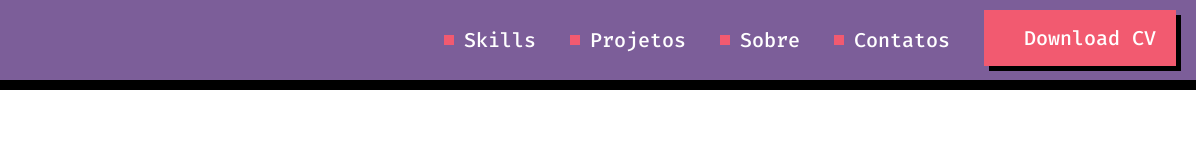
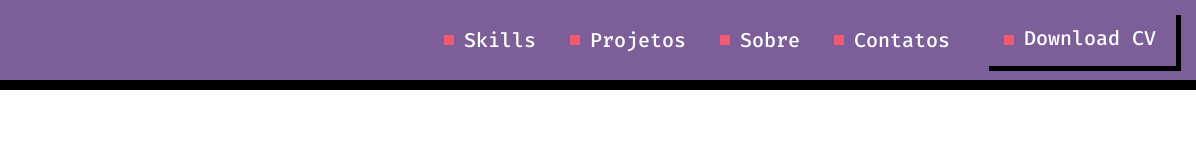
Before and after one commit to joaoggp/portfolio-joao, a plain HTML site: page index.html in a window 1280 px wide. Shown: the full height of the page, 84-1280 px from the left. Drawn offline with Linux system fonts and the light colour scheme.

Commit message:
Update style.css

```diff
--- a/css/style.css
+++ b/css/style.css
@@ -31,7 +31,7 @@ a {
 
 #down-button {
     display: inline-block;
-    background-color: var(--color-button);
+    background-color: var(--border-colorr-button);
     padding: 18px 20px;
     box-shadow: 5px 5px 0 var(--border-color);
     margin-right: 0;
```
